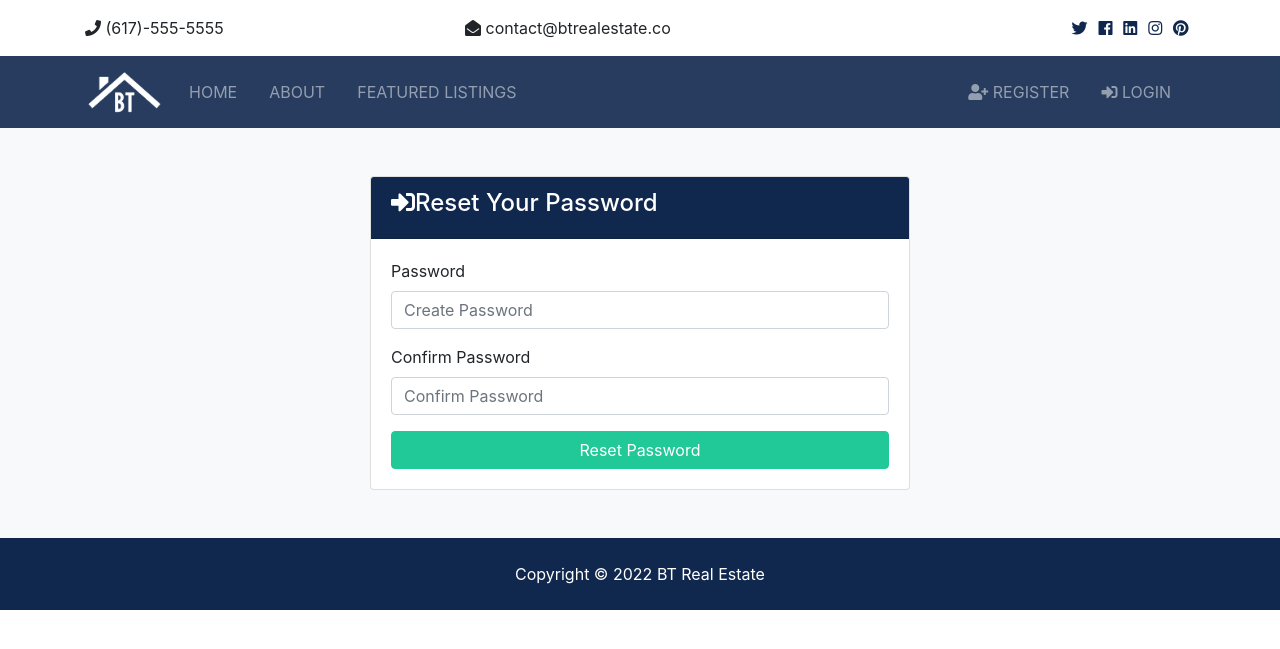
After one commit to pratik-151/real-estate-management, a Django app: page /accounts/resetPassword/ in a window 1280 px wide. The commit adds this page. Shown: the top 649 px of the page. Run offline with Django 3.2, Linux system fonts and the light colour scheme; some libraries are stand-ins or nearby versions.

Commit message:
Reset Password Feature Added

```diff
--- a/accounts/urls.py
+++ b/accounts/urls.py
@@ -7,5 +7,7 @@ urlpatterns = [
     path('logout', views.logout, name='logout'),
     path('register', views.register, name='register'),
     path('dashboard',views.dashboard,name='dashboard'),
-    path('forgotpassword',views.forgotpassword,name='forgotpassword'),
+    path('forgotPassword/',views.forgotPassword,name='forgotPassword'),
+    path('resetpassword_validate/<uidb64>/<token>/', views.resetpassword_validate, name='resetpassword_validate'),
+    path('resetPassword/', views.resetPassword, name='resetPassword'),
 ]
--- a/accounts/views.py
+++ b/accounts/views.py
@@ -1,13 +1,21 @@
+from django.contrib.auth.tokens import default_token_generator
 from django.contrib.messages.api import error
+from django.contrib.sites.shortcuts import get_current_site
+from django.core.mail import EmailMessage
+from django.http import HttpResponse
 from django.shortcuts import redirect, render
 from django.contrib import messages, auth
 from django.contrib.auth.models import User
+from django.template.loader import render_to_string
+from django.utils.encoding import force_bytes
+from django.utils.http import urlsafe_base64_encode, urlsafe_base64_decode
+
 from contacts.models import Contact
 
+
 def register(request):
-
     if request.method == 'POST':
-        #get form values
+        # get form values
         first_name = request.POST['first_name']
         last_name = request.POST['last_name']
         username = request.POST['username']
@@ -19,15 +27,16 @@ def register(request):
         if password == password2:
             # check username
             if User.objects.filter(username=username).exists():
-                messages.error(request,'Username already taken')
+                messages.error(request, 'Username already taken')
                 return redirect('register')
             else:
                 if User.objects.filter(email=email).exists():
-                    messages.error(request,'Email already being used')
+                    messages.error(request, 'Email already being used')
                     return redirect('register')
                 else:
-                    #looks good
-                    user = User.objects.create_user(username=username, email=email, password=password, first_name=first_name, last_name=last_name)
+                    # looks good
+                    user = User.objects.create_user(username=username, email=email, password=password,
+                                                    first_name=first_name, last_name=last_name)
 
                     # login after register
                     # auth.login(request, user)
@@ -35,14 +44,15 @@ def register(request):
                     # return redirect('index')
 
                     user.save()
-                    messages.success(request,'you are now registered, you can login')
+                    messages.success(request, 'you are now registered, you can login')
                     return redirect('login')
 
         else:
-            messages.error(request,'Passwords do not match')
+            messages.error(request, 'Passwords do not match')
             return redirect('register')
     else:
         return render(request, 'accounts/register.html')
+
 
 def login(request):
     if request.method == 'POST':
@@ -56,24 +66,83 @@ def login(request):
             messages.success(request, 'You are successfully logged in')
             return redirect('dashboard')
         else:
-            messages,error(request, 'Invalid credentials')
+            messages, error(request, 'Invalid credentials')
             return redirect('login')
     else:
         return render(request, 'accounts/login.html')
 
+
 def logout(request):
     if request.method == 'POST':
         auth.logout(request)
-        messages.success(request,'you are now logged out')
+        messages.success(request, 'you are now logged out')
         return redirect('index')
+
 
 def dashboard(request):
     user_contacts = Contact.objects.order_by('-contact_date').filter(user_id=request.user.id)
     context = {
-        'contacts' : user_contacts
+        'contacts': user_contacts
     }
-    return render(request,'accounts/dashboard.html',context)
+    return render(request, 'accounts/dashboard.html', context)
 
-def forgotpassword(request):
-    pass
-    return render(request,'accounts/forgotpassword.html')
+
+def forgotPassword(request):
+    if request.method == 'POST':
+        email = request.POST['email']
+        if User.objects.filter(email=email).exists():
+            user = User.objects.get(email__exact=email)
+
+            current_site = get_current_site(request)
+            mail_subject = 'Reset Your Password'
+            message = render_to_string('accounts/rest_password_email.html', {
+                'user': user,
+                'domain': current_site,
+                'uid': urlsafe_base64_encode(force_bytes(user.pk)),
+                'token': default_token_generator.make_token(user),
+            })
+            to_email = email
+            send_email = EmailMessage(mail_subject, message, to=[to_email])
+            send_email.send()
+
+            messages.success(request, 'Password reset email has been sent to your email address')
+            return redirect('login')
+    else:
+        messages.error(request, 'Account does not exist')
+        return redirect('forgotPassword')
+    return render(request, 'accounts/forgotpassword.html')
+
+
+def resetpassword_validate(request, uidb64, token):
+    try:
+        uid = urlsafe_base64_decode(uidb64).decode()
+        user = User._default_manager.get(pk=uid)
+    except(TypeError, ValueError, OverflowError, User.DoesNotExist):
+        user = None
+
+    if user is not None and default_token_generator.check_token(user, token):
+        request.session['uid'] = uid
+        messages.success(request, 'Please reset your password')
+        return redirect('resetPassword')
+    else:
+        messages.error(request, 'This link has been expired!')
+        return redirect('login')
+
+
+def resetPassword(request):
+    if request.method == 'POST':
+        password = request.POST['password']
+        confirm_password = request.POST['confirm_password']
+
+        if password == confirm_password:
+            uid = request.session.get('uid')
+            user = User.objects.get(pk=uid)
+            user.set_password(password)
+            user.save()
+            messages.success(request, 'Password reset successful')
+            return redirect('login')
+        else:
+            messages.error(request, 'Password do not match!')
+            return redirect('resetPassword')
+    else:
+        return render(request, 'accounts/resetPassword.html')
--- a/templates/accounts/login.html
+++ b/templates/accounts/login.html
@@ -29,7 +29,7 @@
 
                 <input type="submit" value="Login" class="btn btn-secondary btn-block">
               </form>
-              <a href="{% url 'forgotpassword' %}">Forgot Password ?</a>
+              <a href="{% url 'forgotPassword' %}">Forgot Password ?</a>
             </div>
           </div>
         </div>
--- /dev/null
+++ b/templates/accounts/resetPassword.html
@@ -0,0 +1,38 @@
+{% extends 'base.html' %}
+
+{% block title %} | Reset Password {% endblock  %}
+
+ {% block content %}
+  <section id="login" class="bg-light py-5">
+    <div class="container">
+      <div class="row">
+        <div class="col-md-6 mx-auto">
+          <div class="card">
+            <div class="card-header bg-primary text-white">
+              <h4>
+                <i class="fas fa-sign-in-alt"></i>Reset Your Password</h4>
+            </div>
+            <div class="card-body">
+              <!-- Alerts -->
+              {% include 'partials/_alerts.html' %}
+              <form action="{% url 'resetPassword' %}" method="POST">
+              {% csrf_token %}
+                <div class="form-group">
+                  <label for="password">Password</label>
+                  <input type="password" placeholder="Create Password" name="password" class="form-control" required>
+                </div>
+
+                <div class="form-group">
+                  <label for="confirm password">Confirm Password</label>
+                  <input type="password" placeholder="Confirm Password" name="confirm_password" class="form-control" required>
+                </div>
+
+                <button type="submit" class="btn btn-success btn-block ">Reset Password</button>
+              </form>
+            </div>
+          </div>
+        </div>
+      </div>
+    </div>
+  </section>
+  {% endblock %}
```
Also changed, not shown: btre/settings.py (+7 -0 lines), templates/accounts/forgotpassword.html (+4 -4 lines), templates/accounts/rest_password_email.html (added, +10 -0 lines).
